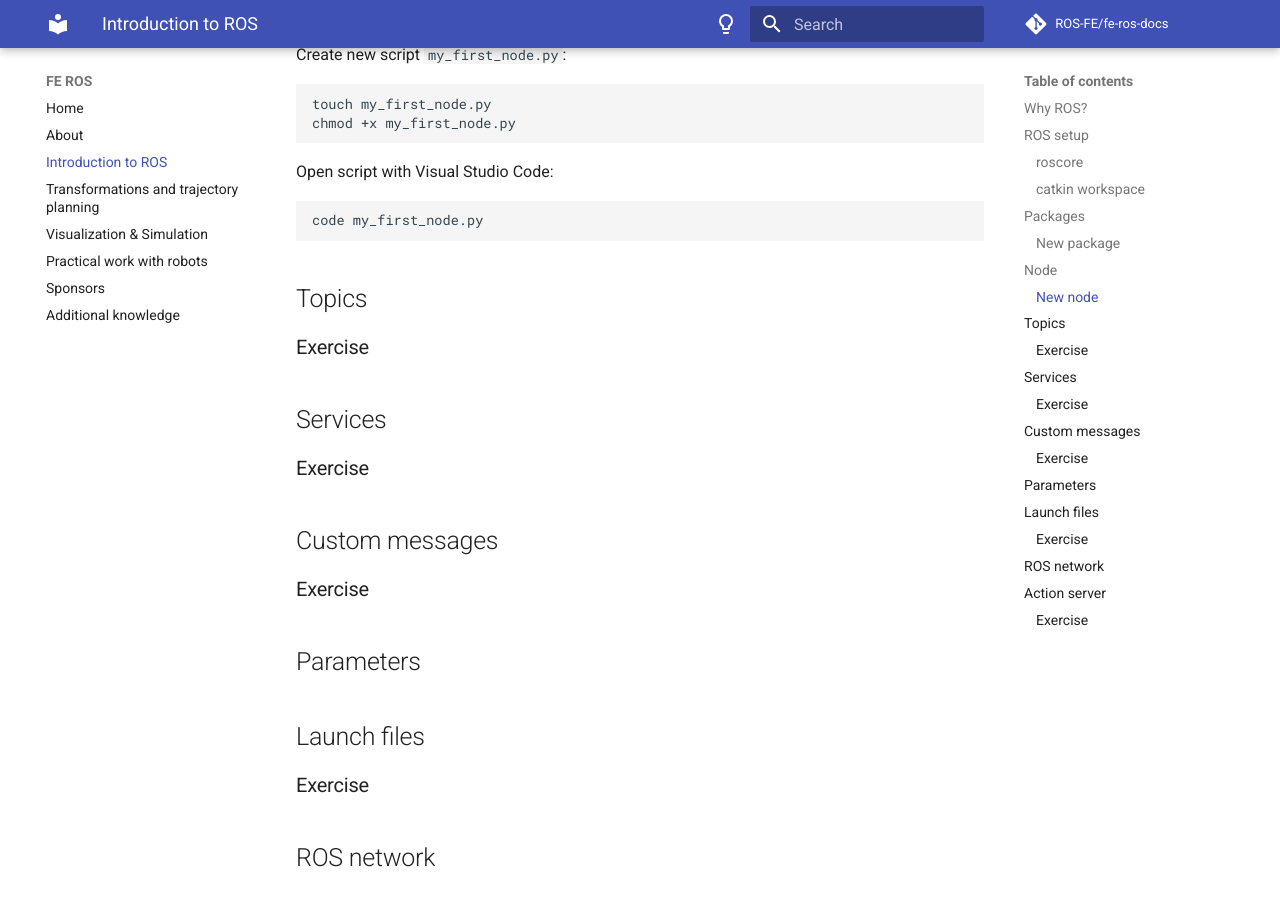
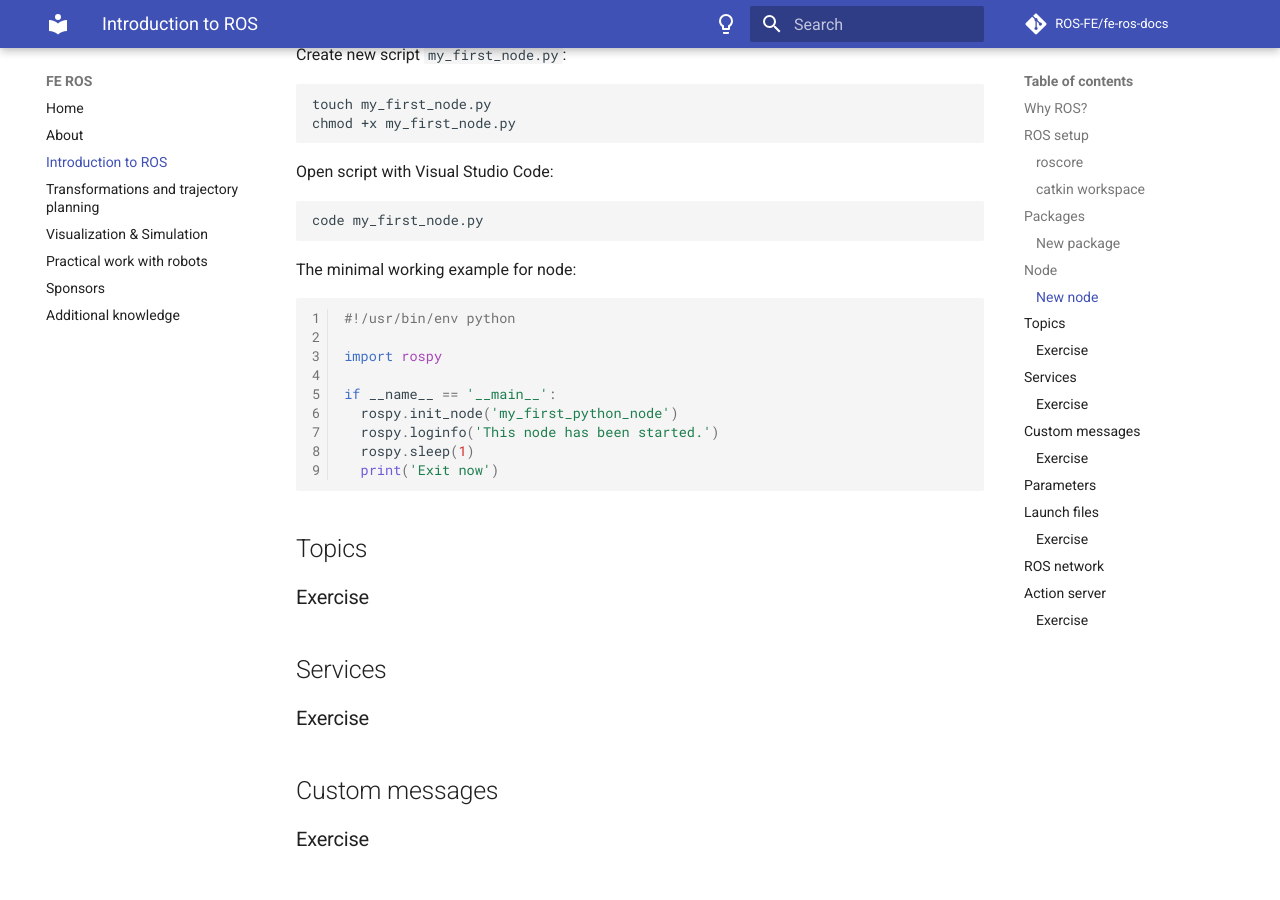
Before and after one commit to ROS-FE/fe-ros-docs, an MkDocs documentation site: the page built from docs/introduction/index.md, in a window 1280 px wide and 900 px high, scrolled down 1978 px. Built offline with MkDocs 1.6.1 and Material for MkDocs 9.7.7, drawn with Linux system fonts in a browser that asks for light colours; comment, search, counter and statistics services are not loaded.

Commit message:
Update index.md

````diff
--- a/docs/introduction/index.md
+++ b/docs/introduction/index.md
@@ -95,6 +95,19 @@ Open script with Visual Studio Code:
 code my_first_node.py
 ```
 
+The minimal working example for node:
+
+```python linenums="1"
+#!/usr/bin/env python
+
+import rospy
+
+if __name__ == '__main__':
+  rospy.init_node('my_first_python_node')
+  rospy.loginfo('This node has been started.')
+  rospy.sleep(1)
+  print('Exit now')
+```
 
 
 
````
